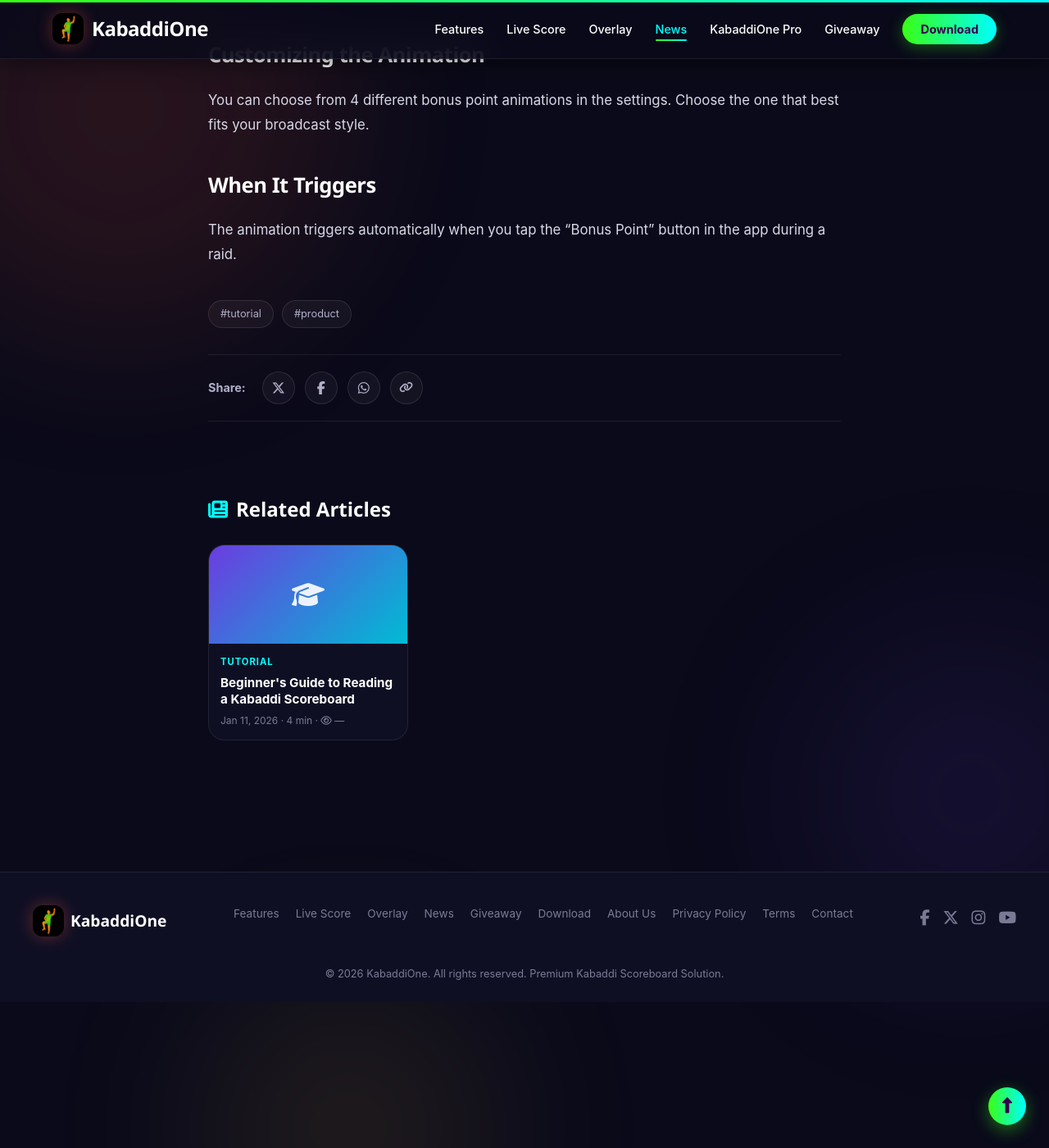
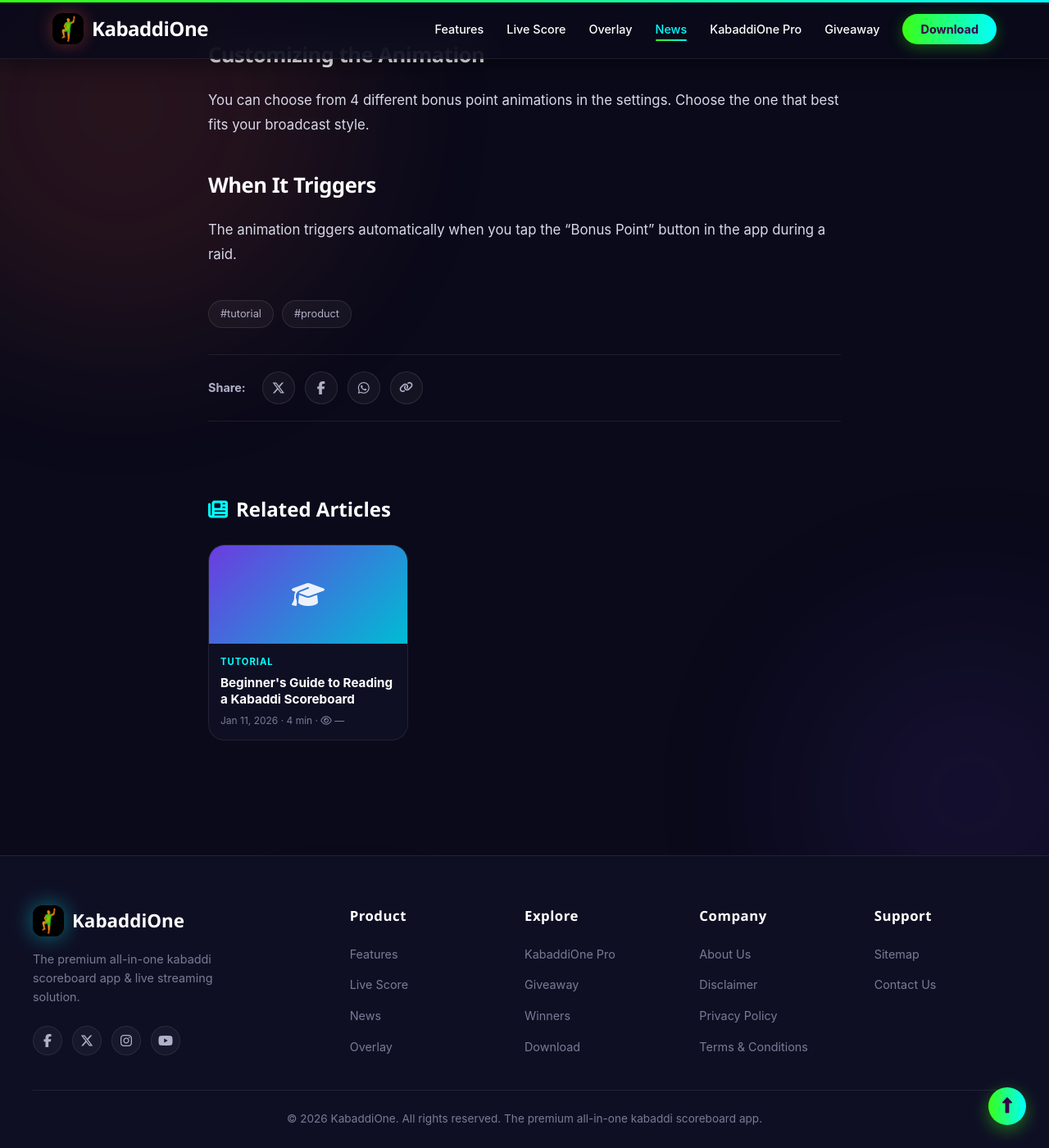
Before and after one commit to kabaddione/kabaddi-one, a Jekyll site: the page built from _posts/2026-01-04-using-bonus-alert-system.md, in a window 1280 px wide and 1400 px high, scrolled down 1176 px. Shown: the whole window at 82% size. Built offline with Jekyll 4.4.1, drawn with Linux system fonts in a browser that asks for light colours; comment, search, counter and statistics services are not loaded.

Commit message:
Update default.html

```diff
--- a/_layouts/default.html
+++ b/_layouts/default.html
@@ -56,6 +56,7 @@
             --neon-green: #39FF14;
             --neon-cyan: #00FFFF;
             --neon-gradient: linear-gradient(to right, #39FF14, #00FFFF);
+            --app-dark-purple: #3A004A;
             --accent: #FF5E3A;
             --text-primary: #fff;
             --text-secondary: #b0b0c8;
@@ -84,6 +85,7 @@
         .bg-orb:nth-child(2){width:450px;height:450px;background:#6C3CE0;top:50%;right:-12%;animation-delay:-6s;animation-duration:20s}
         .bg-orb:nth-child(3){width:350px;height:350px;background:#F0C040;bottom:-10%;left:20%;animation-delay:-12s;animation-duration:16s}
         @keyframes orbFloat{0%,100%{transform:translate3d(0,0,0) scale(1)}50%{transform:translate3d(-30px,50px,0) scale(0.9)}}
+        @keyframes logoPulse{0%,100%{box-shadow:0 0 20px rgba(0,255,255,0.35)}50%{box-shadow:0 0 40px rgba(0,255,255,0.65)}}
 
         /* NAV */
         .nav{position:fixed;top:0;left:0;width:100%;z-index:1000;height:var(--nav-height);transition:var(--transition-smooth);background:transparent}
@@ -115,31 +117,185 @@
         .section{position:relative;z-index:1;padding:60px 24px}
         .container{max-width:var(--max-width);margin:0 auto}
 
-        /* FOOTER */
-        .footer{background:var(--bg-secondary);border-top:1px solid var(--border-subtle);padding:40px 24px 24px;position:relative;z-index:1;margin-top:60px}
-        .footer-inner{max-width:var(--max-width);margin:0 auto;display:flex;flex-wrap:wrap;justify-content:space-between;align-items:flex-start;gap:20px}
-        .footer-logo{display:flex;align-items:center;gap:8px;font-weight:800;font-size:1.2rem;color:#fff;font-family:var(--font-heading)}
-        .footer-logo .logo-icon{width:38px;height:38px;border-radius:var(--radius-sm);display:flex;align-items:center;justify-content:center;overflow:hidden;box-shadow:0 0 20px rgba(255,94,58,0.35)}
-        .footer-logo .logo-icon img{width:100%;height:100%;object-fit:contain}
-        .footer-links{display:flex;gap:20px;flex-wrap:wrap}
-        .footer-links a{color:var(--text-muted);text-decoration:none;font-size:0.85rem;transition:var(--transition-fast)}
-        .footer-links a:hover{color:var(--neon-cyan)}
-        .social-links{display:flex;gap:16px;align-items:center}
-        .social-links a{color:var(--text-muted);font-size:1.2rem;transition:var(--transition-fast);text-decoration:none}
-        .social-links a:hover{color:var(--neon-cyan)}
-        .footer-copy{color:var(--text-muted);font-size:0.8rem;text-align:center;width:100%;margin-top:16px}
+        /* ============ FOOTER (5-COLUMN GRID — MATCHES MAIN PAGE) ============ */
+        .footer {
+            background: var(--bg-secondary);
+            border-top: 1px solid var(--border-subtle);
+            padding: 60px 24px 24px;
+            position: relative;
+            z-index: 1;
+            margin-top: 40px;
+        }
+        .footer-inner {
+            max-width: var(--max-width);
+            margin: 0 auto 40px;
+            display: grid;
+            grid-template-columns: 2fr 1fr 1fr 1fr 1fr;
+            gap: 40px;
+        }
+        .footer-col {
+            display: flex;
+            flex-direction: column;
+        }
+        .brand-col {
+            padding-right: 20px;
+        }
+        .footer-logo {
+            display: flex;
+            align-items: center;
+            gap: 10px;
+            font-weight: 800;
+            font-size: 1.4rem;
+            color: #fff;
+            font-family: var(--font-heading);
+            text-decoration: none;
+            margin-bottom: 16px;
+        }
+        .footer-logo .logo-icon {
+            width: 38px;
+            height: 38px;
+            background: none;
+            border-radius: var(--radius-sm);
+            display: flex;
+            align-items: center;
+            justify-content: center;
+            overflow: hidden;
+            box-shadow: 0 0 20px rgba(0, 255, 255, 0.35);
+            animation: logoPulse 3s ease-in-out infinite;
+        }
+        .footer-logo .logo-icon img {
+            width: 100%;
+            height: 100%;
+            object-fit: contain;
+        }
+        .footer-desc {
+            color: var(--text-muted);
+            font-size: 0.9rem;
+            line-height: 1.6;
+            margin-bottom: 24px;
+            max-width: 280px;
+        }
+
+        /* Social Icons */
+        .social-links {
+            display: flex;
+            gap: 12px;
+            align-items: center;
+        }
+        .social-links a {
+            width: 36px;
+            height: 36px;
+            border-radius: 50%;
+            background: rgba(255, 255, 255, 0.04);
+            border: 1px solid var(--border-subtle);
+            color: var(--text-secondary);
+            display: flex;
+            align-items: center;
+            justify-content: center;
+            font-size: 1rem;
+            transition: var(--transition-fast);
+            text-decoration: none;
+        }
+        .social-links a:hover {
+            background: var(--neon-gradient);
+            color: var(--app-dark-purple);
+            border-color: transparent;
+            transform: translateY(-3px);
+            box-shadow: 0 4px 15px rgba(57, 255, 20, 0.3);
+        }
+
+        /* Links Columns */
+        .footer-heading {
+            color: #fff;
+            font-family: var(--font-heading);
+            font-size: 1.05rem;
+            font-weight: 700;
+            margin-bottom: 20px;
+            letter-spacing: 0.5px;
+        }
+        .footer-links {
+            list-style: none;
+            padding: 0;
+            margin: 0;
+            display: flex;
+            flex-direction: column;
+            gap: 12px;
+        }
+        .footer-links a {
+            color: var(--text-muted);
+            font-size: 0.9rem;
+            transition: var(--transition-fast);
+            text-decoration: none;
+            display: inline-block;
+        }
+        .footer-links a:hover {
+            color: var(--neon-cyan);
+            transform: translateX(4px);
+        }
+
+        /* Footer Bottom Bar */
+        .footer-bottom {
+            max-width: var(--max-width);
+            margin: 0 auto;
+            border-top: 1px solid var(--border-subtle);
+            padding-top: 24px;
+            text-align: center;
+        }
+        .footer-copy {
+            color: var(--text-muted);
+            font-size: 0.85rem;
+            margin: 0;
+        }
 
         /* Back to top */
         .back-to-top{position:fixed;bottom:28px;right:28px;z-index:999;width:46px;height:46px;border-radius:50%;background:var(--neon-gradient);color:#3A004A;border:none;cursor:pointer;font-size:1.2rem;display:flex;align-items:center;justify-content:center;opacity:0;pointer-events:none;transition:var(--transition-smooth);box-shadow:0 6px 20px rgba(57,255,20,0.4)}
         .back-to-top.visible{opacity:1;pointer-events:auto}
         .back-to-top:hover{transform:translateY(-3px)}
 
-        @media(max-width:768px){
+        /* Responsive Breakpoints */
+        @media (max-width: 992px) {
+            .footer-inner {
+                grid-template-columns: repeat(3, 1fr);
+            }
+            .brand-col {
+                grid-column: 1 / -1;
+                text-align: center;
+                padding-right: 0;
+                align-items: center;
+                margin-bottom: 20px;
+            }
+            .footer-desc {
+                margin: 0 auto 20px auto;
+            }
+            .social-links {
+                justify-content: center;
+            }
+        }
+
+        @media (max-width: 768px) {
             .nav-links{position:fixed;top:0;right:-100%;width:75%;max-width:320px;height:100vh;background:rgba(15,15,36,0.97);backdrop-filter:blur(20px);flex-direction:column;justify-content:center;gap:28px;transition:var(--transition-smooth);padding:40px;border-left:1px solid var(--border-subtle)}
             .nav-links.active{right:0}
             .hamburger{display:flex}
-            .footer-inner{flex-direction:column;align-items:center;text-align:center}
-            .footer-links,.social-links{justify-content:center}
+        }
+
+        @media (max-width: 600px) {
+            .footer-inner {
+                grid-template-columns: repeat(2, 1fr);
+                gap: 30px 20px;
+            }
+            .footer-col:not(.brand-col) {
+                align-items: center;
+                text-align: center;
+            }
+            .footer-links a:hover {
+                transform: none;
+            }
+        }
+
+        @media (max-width: 380px) {
+            .footer-inner {
+                grid-template-columns: 1fr;
+            }
         }
     </style>
 </head>
@@ -173,32 +329,74 @@
     <!-- PAGE CONTENT -->
     {{ content }}
 
-    <!-- FOOTER -->
-    <footer class="footer">
+    <!-- FOOTER (5-COLUMN GRID — MATCHES MAIN PAGE) -->
+    <footer class="footer" role="contentinfo">
         <div class="footer-inner">
-            <div class="footer-logo">
-                <div class="logo-icon"><img src="{{ '/images/kabaddione_logo.png' | relative_url }}" alt="KabaddiOne"></div>
-                <span>KabaddiOne</span>
+
+            <!-- Column 1: Logo & Socials -->
+            <div class="footer-col brand-col">
+                <a href="{{ '/index.html' | relative_url }}" class="footer-logo">
+                    <div class="logo-icon">
+                        <img src="{{ '/images/kabaddione_logo.png' | relative_url }}" alt="KabaddiOne">
+                    </div>
+                    <span>KabaddiOne</span>
+                </a>
+                <p class="footer-desc">The premium all-in-one kabaddi scoreboard app & live streaming solution.</p>
+                <div class="social-links">
+                    <a href="https://facebook.com/kabaddioneapp" target="_blank" rel="noopener" aria-label="Facebook"><i class="fab fa-facebook-f"></i></a>
+                    <a href="https://twitter.com/kabaddioneapp" target="_blank" rel="noopener" aria-label="Twitter"><i class="fa-brands fa-x-twitter"></i></a>
+                    <a href="https://instagram.com/kabaddioneapp" target="_blank" rel="noopener" aria-label="Instagram"><i class="fab fa-instagram"></i></a>
+                    <a href="https://youtube.com/@kabaddioneapp" target="_blank" rel="noopener" aria-label="YouTube"><i class="fab fa-youtube"></i></a>
+                </div>
             </div>
-            <div class="footer-links">
-                <a href="{{ '/index.html#features' | relative_url }}">Features</a>
-                <a href="{{ '/matches.html' | relative_url }}">Live Score</a>
-                <a href="{{ '/overlay.html' | relative_url }}">Overlay</a>
-                <a href="{{ '/news/' | relative_url }}">News</a>
-                <a href="{{ '/giveaway.html' | relative_url }}">Giveaway</a>
-                <a href="{{ '/download.html' | relative_url }}">Download</a>
-                <a href="{{ '/about.html' | relative_url }}">About Us</a>
-                <a href="{{ '/privacy.html' | relative_url }}">Privacy Policy</a>
-                <a href="{{ '/terms.html' | relative_url }}">Terms</a>
-                <a href="{{ '/contact.html' | relative_url }}">Contact</a>
+
+            <!-- Column 2: Product -->
+            <div class="footer-col">
+                <h4 class="footer-heading">Product</h4>
+                <ul class="footer-links">
+                    <li><a href="{{ '/index.html#features' | relative_url }}">Features</a></li>
+                    <li><a href="{{ '/matches.html' | relative_url }}">Live Score</a></li>
+                    <li><a href="{{ '/news/index.html' | relative_url }}">News</a></li>
+                    <li><a href="{{ '/overlay.html' | relative_url }}">Overlay</a></li>
+                </ul>
             </div>
-            <div class="social-links">
-                <a href="https://facebook.com/kabaddioneapp" target="_blank" rel="noopener"><i class="fab fa-facebook-f"></i></a>
-                <a href="https://twitter.com/kabaddioneapp" target="_blank" rel="noopener"><i class="fa-brands fa-x-twitter"></i></a>
-                <a href="https://instagram.com/kabaddioneapp" target="_blank" rel="noopener"><i class="fab fa-instagram"></i></a>
-                <a href="https://youtube.com/@kabaddioneapp" target="_blank" rel="noopener"><i class="fab fa-youtube"></i></a>
+
+            <!-- Column 3: Explore -->
+            <div class="footer-col">
+                <h4 class="footer-heading">Explore</h4>
+                <ul class="footer-links">
+                    <li><a href="{{ '/index.html#pro' | relative_url }}">KabaddiOne Pro</a></li>
+                    <li><a href="{{ '/giveaway.html' | relative_url }}">Giveaway</a></li>
+                    <li><a href="{{ '/giveaway-winners.html' | relative_url }}">Winners</a></li>
+                    <li><a href="{{ '/download.html' | relative_url }}">Download</a></li>
+                </ul>
             </div>
-            <p class="footer-copy">© 2026 KabaddiOne. All rights reserved. Premium Kabaddi Scoreboard Solution.</p>
+
+            <!-- Column 4: Company -->
+            <div class="footer-col">
+                <h4 class="footer-heading">Company</h4>
+                <ul class="footer-links">
+                    <li><a href="{{ '/about.html' | relative_url }}">About Us</a></li>
+                    <li><a href="{{ '/disclaimer.html' | relative_url }}">Disclaimer</a></li>
+                    <li><a href="{{ '/privacy.html' | relative_url }}">Privacy Policy</a></li>
+                    <li><a href="{{ '/terms.html' | relative_url }}">Terms & Conditions</a></li>
+                </ul>
+            </div>
+
+            <!-- Column 5: Support -->
+            <div class="footer-col">
+                <h4 class="footer-heading">Support</h4>
+                <ul class="footer-links">
+                    <li><a href="{{ '/sitemap.xml' | relative_url }}">Sitemap</a></li>
+                    <li><a href="{{ '/contact.html' | relative_url }}">Contact Us</a></li>
+                </ul>
+            </div>
+
+        </div>
+
+        <!-- Footer Bottom -->
+        <div class="footer-bottom">
+            <p class="footer-copy">© 2026 KabaddiOne. All rights reserved. The premium all-in-one kabaddi scoreboard app.</p>
         </div>
     </footer>
 
```
